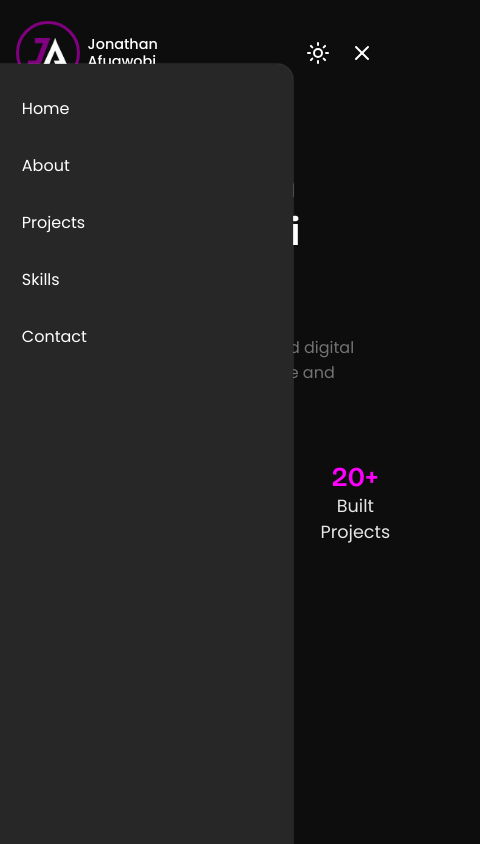
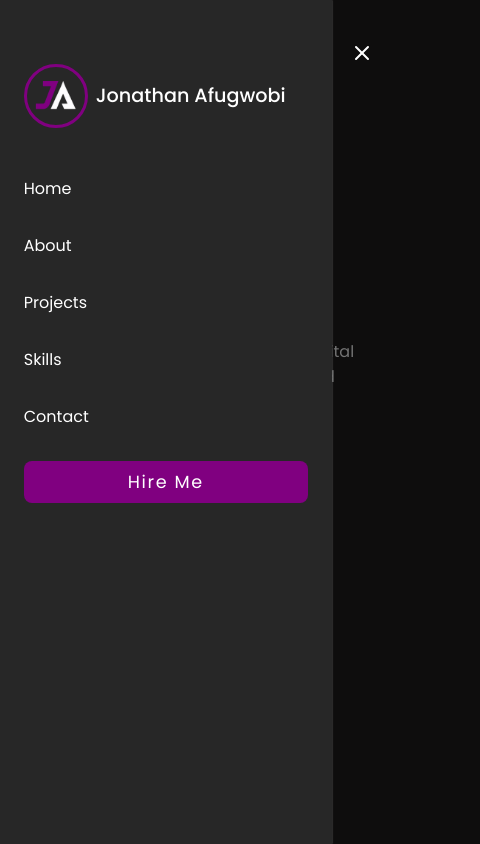
Before and after one commit to Dopetwist/Portfolio-site, a React (Vite) app: page / in a window 390 px wide. Both pictures are taken after a click on the element 362 px from the left and 52 px from the top of the page. Shown: the top 844 px of the page, 480 px wide, since content can reach past the window. Built offline with nearby package versions, Linux system fonts and the light colour scheme.

Commit message:
Update portfolio site and screens responsiveness

```diff
--- a/package.json
+++ b/package.json
@@ -18,6 +18,7 @@
     "react": "^19.1.1",
     "react-dom": "^19.1.1",
     "react-router-hash-link": "^2.4.3",
+    "react-social-icons": "^6.26.0",
     "scrollreveal": "^4.0.9",
     "typed.js": "^2.1.0"
   },
--- a/src/components/Contact.jsx
+++ b/src/components/Contact.jsx
@@ -1,4 +1,5 @@
 import { useState } from "react";
+import { SocialIcon } from "react-social-icons";
 import Icons from "./Icons";
 import "../spinner.css";
 
@@ -118,6 +119,27 @@ function Contact() {
                             <p className="p-color"> +234-906-969-2078 </p>
                         </div>
 
+                        <div className="social-link">
+                            <SocialIcon url="https://github.com/Dopetwist" style={{ height: 30, width: 30 }} aria-label="Jonathan's github" />
+                            <a href="https://github.com/Dopetwist" target="_blank">
+                                <p className="p-icon social-link-path"> GitHub: Jonathan Afugwobi </p>
+                            </a>
+                        </div>
+
+                        <div className="social-link">
+                            <SocialIcon url="https://www.linkedin.com/in/jonathan-afugwobi-b960a0264" style={{ height: 30, width: 30 }} aria-label="Jonathan's linkedin" />
+                            <a href="https://www.linkedin.com/in/jonathan-afugwobi-b960a0264" target="_blank">
+                                <p className="p-icon social-link-path"> LinkedIn: Jonathan Afugwobi </p>
+                            </a>
+                        </div>
+
+                        <div className="social-link">
+                            <SocialIcon url="https://x.com/dopetwist001" style={{ height: 30, width: 30 }} aria-label="Jonathan's X (twitter)" />
+                            <a href="https://x.com/dopetwist001" target="_blank">
+                                <p className="p-icon social-link-path"> X: @dopetwist001 </p>
+                            </a>
+                        </div>
+
                         <div className="address">
                             <p className="p-icon"><Icons.MapPin size={22} className="detail-icon" />  Address: </p>
                             <p className="p-color"> Abuja, Nigeria. </p>
--- a/src/components/Footer.jsx
+++ b/src/components/Footer.jsx
@@ -28,6 +28,9 @@ function Footer({ lightTheme, setLightTheme }) {
                     <ul>
                         <li>
                             Backend Development
+                        </li>
+                        <li>
+                            Website Maintenance & Support
                         </li>
                         <li>
                             Frontend Development
--- a/src/components/Home.jsx
+++ b/src/components/Home.jsx
@@ -34,7 +34,7 @@ function Home() {
 
                     <div className="stats">
                         <div className='stats-box'>
-                            <span>3 Years +</span>
+                            <span>3 Years+</span>
                             <p>Experience</p>
                         </div>
 
--- a/src/components/Nav.jsx
+++ b/src/components/Nav.jsx
@@ -46,12 +46,29 @@ function Nav({ lightTheme, setLightTheme }) {
 
     return (
         <nav className="navbar">
-            <div className="nav-links">
+            <div className="nav-links" id="navlink-box">
+                {isOpen && (
+                    <a href="#home" className="name">
+                        <figure>
+                            <img src={lightTheme ? "/JA-Logo2.png" : "/JA-Logo.png"} alt="Jonathan's Logo" />
+                        </figure>
+                        <h2> Jonathan Afugwobi </h2>
+                    </a>
+                )}
+
                 <HashLink smooth to="/#home" className="home-nav"> Home </HashLink>
                 <HashLink smooth to="/#about"> About </HashLink>
                 <HashLink smooth to="/#project"> Projects </HashLink>
                 <HashLink smooth to="/#skill"> Skills </HashLink>
                 <HashLink smooth to="/#contact"> Contact </HashLink>
+
+                {isOpen && (
+                    <HashLink smooth to="/#contact" id="hire-link">
+                        <button type="button" id="hire-btn">
+                            Hire Me
+                        </button>
+                    </HashLink>
+                )}
             </div>
 
             <ThemeMode
--- a/src/index.css
+++ b/src/index.css
@@ -173,6 +173,21 @@ header {
     width: 100%;
 }
 
+#hire-link {
+    width: 100%;
+}
+
+#hire-btn {
+    width: 90%;
+    font-size: 1.1rem;
+    letter-spacing: 0.1rem;
+    background-color: var(--main-color);
+    color: #fff;
+    padding: 0.5rem 0;
+    border: none;
+    border-radius: 0.5rem;
+}
+
 #dev {
     font-size: 1.5rem;
     margin: 1rem 0;
@@ -330,7 +345,7 @@ header {
 
 .page-pill span {
     background: #02ced133;
-    font-size: 0.9rem;
+    font-size: 0.7rem;
     font-weight: 600;
     color: var(--extra-color);
     border: 0.1rem solid var(--extra-color);
@@ -898,6 +913,17 @@ footer ul {
     margin-top: 1rem;
 }
 
+.social-link {
+    display: flex;
+    align-items: center;
+    gap: 0.5rem;
+}
+
+.social-link-path:hover {
+    cursor: pointer;
+    color: var(--extra-color);
+}
+
 .linkedin {
     transition: .2s ease;
 }
@@ -976,18 +1002,17 @@ footer .social-con img {
 
     .navbar .nav-links {
         background-color: var(--sideBar-color);
-        width: 75%;
-        height: calc(100vh - 3rem);
+        width: 85%;
+        height: calc(100vh);
         position: fixed;
-        top: 4rem;
+        top: 0;
         left: -100%;
-        border-top-right-radius: 1rem;
         box-shadow: 0 0 0.1rem var(--sub-text);
         display: flex;
         flex-direction: column;
         justify-content: start;
         align-items: start;
-        padding: 1rem 0.5rem;
+        padding: 3rem 0.5rem;
         z-index: 100;
         transition: left .3s ease-in-out;
     }
@@ -1001,8 +1026,20 @@ footer .social-con img {
         left: 0;
     }
 
+    .name-logo h2 {
+        font-size: 1.3rem;
+    }
+
     .name h2 {
         font-size: 0.9rem;
+    }
+
+    #navlink-box h2 {
+        font-size: 1.2rem;
+    }
+
+    #navlink-box .name {
+        margin-bottom: 2rem;
     }
 
     section {
@@ -1027,12 +1064,28 @@ footer .social-con img {
     #dev {
         width: 100%;
         font-size: 0.9rem;
-        margin-left: 0;
+        margin-left: 15%;
     }
 
     #dev span {
+        font-size: 1.5rem;
+        margin-right: 0;
+    }
+
+    .stats {
+        flex-wrap: wrap;
+    }
+
+    .stats .stats-box {
+        margin: 0 1rem;
+    }
+
+    .stats .stats-box span {
         font-size: 1.3rem;
-        margin-right: 0;
+    }
+
+    .stats .stats-box p {
+        font-size: 0.9rem;
     }
 
     .home-text {
@@ -1283,6 +1336,24 @@ footer .social-con img {
         font-size: 0.8rem;
     }
 
+    .quick-links {
+        margin-left: 0;
+    }
+
+    .copyright-box {
+        flex-direction: column-reverse;
+        gap: 2rem;
+    }
+
+    .footer-email {
+        text-align: center;
+        margin-bottom: 2rem;
+    }
+
+    .quick-links h2, .footer-services h2 {
+        font-size: 1.1rem;
+    }
+
     footer {
         justify-content: center;
         align-items: center;
@@ -1290,7 +1361,6 @@ footer .social-con img {
     }
 
     footer .socials {
-        margin-bottom: 2rem;
         margin-right: 0;
     }
 
@@ -1305,7 +1375,10 @@ footer .social-con img {
 
     footer p {
         font-size: 0.8rem;
-        text-align: center;
+    }
+
+    footer .footer-container {
+       flex-direction: column;
     }
 }
 
@@ -1339,18 +1412,17 @@ footer .social-con img {
 
     .navbar .nav-links {
         background-color: var(--sideBar-color);
-        width: 75%;
-        height: calc(100vh - 3rem);
+        width: 85%;
+        height: calc(100vh);
         position: fixed;
-        top: 4rem;
+        top: 0;
         left: -100%;
-        border-top-right-radius: 1rem;
         box-shadow: 0 0 0.1rem var(--sub-text);
         display: flex;
         flex-direction: column;
         justify-content: start;
         align-items: start;
-        padding: 1rem 0.5rem;
+        padding: 3rem 0.5rem;
         z-index: 100;
         transition: left .3s ease-in-out;
     }
@@ -1364,8 +1436,20 @@ footer .social-con img {
         left: 0;
     }
 
+    .name-logo h2 {
+        font-size: 1.3rem;
+    }
+
     .name h2 {
         font-size: 0.9rem;
+    }
+
+    #navlink-box h2 {
+        font-size: 1.2rem;
+    }
+
+    #navlink-box .name {
+        margin-bottom: 2rem;
     }
 
     section {
@@ -1390,12 +1474,28 @@ footer .social-con img {
     #dev {
         width: 100%;
         font-size: 0.9rem;
-        margin-left: 5%;
+        margin-left: 15%;
     }
 
     #dev span {
-        font-size: 1.4rem;
+        font-size: 1.5rem;
         margin-right: 0;
+    }
+
+    .stats {
+        flex-wrap: wrap;
+    }
+
+    .stats .stats-box {
+        margin: 0 1rem;
+    }
+
+    .stats .stats-box span {
+        font-size: 1.3rem;
+    }
+
+    .stats .stats-box p {
+        font-size: 0.9rem;
     }
 
     .home-text {
@@ -1650,6 +1750,24 @@ footer .social-con img {
         font-size: 0.8rem;
     }
 
+    .quick-links {
+        margin-left: 0;
+    }
+
+    .copyright-box {
+        flex-direction: column-reverse;
+        gap: 2rem;
+    }
+
+    .footer-email {
+        text-align: center;
+        margin-bottom: 2rem;
+    }
+
+    .quick-links h2, .footer-services h2 {
+        font-size: 1.1rem;
+    }
+
     footer {
         justify-content: center;
         align-items: center;
@@ -1657,7 +1775,6 @@ footer .social-con img {
     }
 
     footer .socials {
-        margin-bottom: 2rem;
         margin-right: 0;
     }
 
@@ -1672,7 +1789,10 @@ footer .social-con img {
 
     footer p {
         font-size: 0.8rem;
-        text-align: center;
+    }
+
+    footer .footer-container {
+       flex-direction: column;
     }
 }
 
@@ -1697,17 +1817,16 @@ footer .social-con img {
     .navbar .nav-links {
         background-color: var(--sideBar-color);
         width: 70%;
-        height: calc(100vh - 3rem);
+        height: calc(100vh);
         position: fixed;
-        top: 4rem;
+        top: 0;
         left: -100%;
-        border-top-right-radius: 1rem;
         box-shadow: 0 0 0.1rem var(--sub-text);
         display: flex;
         flex-direction: column;
         justify-content: start;
         align-items: start;
-        padding: 1rem 0.5rem;
+        padding: 3rem 0.5rem;
         z-index: 100;
         transition: left .3s ease-in-out;
     }
@@ -1731,6 +1850,14 @@ footer .social-con img {
         font-size: 0.7rem;
     }
 
+    #navlink-box h2 {
+        font-size: 1.2rem;
+    }
+
+    #navlink-box .name {
+        margin-bottom: 2rem;
+    }
+
     .name h2 {
         font-size: 1rem;
     }
@@ -1757,11 +1884,23 @@ footer .social-con img {
     #dev {
         width: 90%;
         font-size: 1rem;
-        margin-left: 10%;
+        margin-left: 23%;
     }
 
     #dev span {
-        font-size: 1.5rem;
+        font-size: 1.7rem;
+    }
+
+    .stats .stats-box {
+        margin: 0 1rem;
+    }
+
+    .stats .stats-box span {
+        font-size: 1.3rem;
+    }
+
+    .stats .stats-box p {
+        font-size: 0.9rem;
     }
 
     .home-text {
@@ -1996,6 +2135,20 @@ footer .social-con img {
         font-size: 0.8rem;
     }
 
+    .quick-links {
+        margin-left: 0;
+    }
+
+    .copyright-box {
+        flex-direction: column-reverse;
+        gap: 2rem;
+    }
+
+    .footer-email {
+        text-align: center;
+        margin-bottom: 2rem;
+    }
+
     footer {
         justify-content: center;
         align-items: center;
@@ -2003,7 +2156,6 @@ footer .social-con img {
     }
 
     footer .socials {
-        margin-bottom: 2rem;
         margin-right: 0;
     }
 
@@ -2019,11 +2171,16 @@ footer .social-con img {
     footer p {
         font-size: 0.9rem;
     }
+
+    footer .footer-container {
+       flex-direction: column;
+    }
 }
 
 /* Landscape Tablet ===================================================================== */
 
 @media (min-width: 768px) and (max-width: 1023px) {
+
     .name h2 {
         font-size: 1rem;
     }
@@ -2208,6 +2365,18 @@ footer .social-con img {
         font-weight: 400;
     }
 
+    .quick-links {
+        margin-left: 4rem;
+    }
+
+    .footer-content {
+        width: 50%;
+    }
+
+    .footer-logo-container .name-logo {
+        align-items: flex-start;
+    }
+
     footer .socials {
         margin-right: 2rem;
     }
```
Also changed, not shown: src/slider.css (+27 -0 lines), 1 other file (tests, documents, lock files or other folders).
